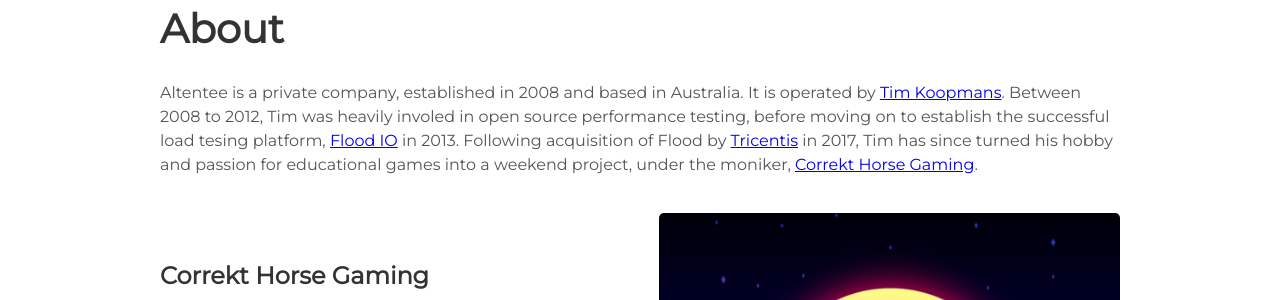
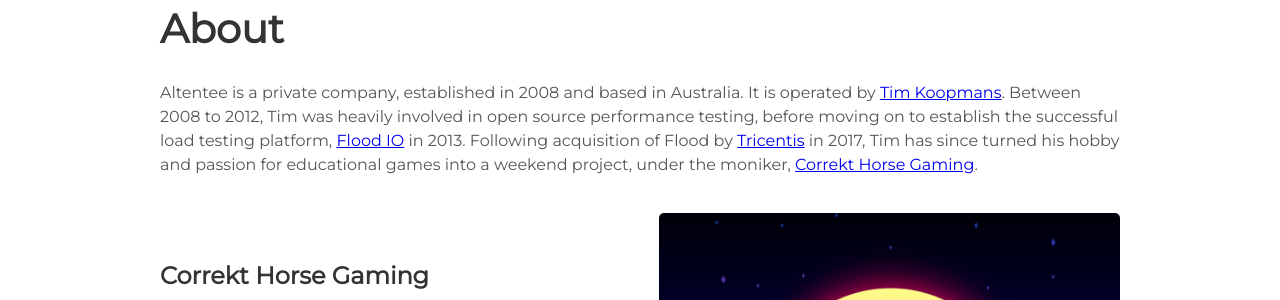
Before and after one commit to altentee/altentee.github.io, a Jekyll site: the page built from index.html, in a window 1280 px wide. Shown: the part 976-1276 px from the top of the page. Built offline with Jekyll 4.4.1, drawn with Linux system fonts in a browser that asks for light colours.

Commit message:
fix up typo

```diff
--- a/_includes/about.html
+++ b/_includes/about.html
@@ -1,4 +1,4 @@
 <div class="user-details">
   <h1>About</h1>
-  <p>Altentee is a private company, established in 2008 and based in Australia. It is operated by <a href="https://timkoopmans.com">Tim Koopmans</a>. Between 2008 to 2012, Tim was heavily involed in open source performance testing, before moving on to establish the successful load tesing platform, <a href="https://flood.io">Flood IO</a> in 2013. Following acquisition of Flood by <a href="https://www.tricentis.com/blog/load-testing-flood/">Tricentis</a> in 2017, Tim has since turned his hobby and passion for educational games into a weekend project, under the moniker, <a href="https://correkt.horse">Correkt Horse Gaming</a>.</p>
+  <p>Altentee is a private company, established in 2008 and based in Australia. It is operated by <a href="https://timkoopmans.com">Tim Koopmans</a>. Between 2008 to 2012, Tim was heavily involved in open source performance testing, before moving on to establish the successful load testing platform, <a href="https://flood.io">Flood IO</a> in 2013. Following acquisition of Flood by <a href="https://www.tricentis.com/blog/load-testing-flood/">Tricentis</a> in 2017, Tim has since turned his hobby and passion for educational games into a weekend project, under the moniker, <a href="https://correkt.horse">Correkt Horse Gaming</a>.</p>
 </div>
```
